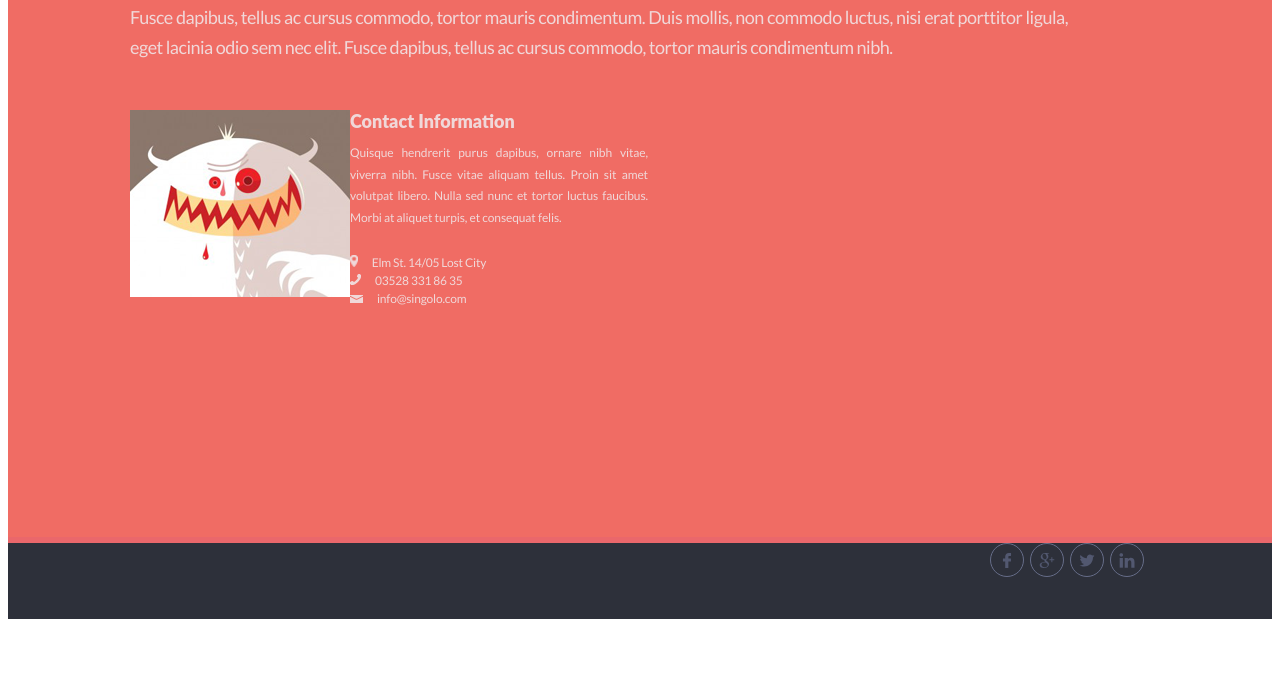
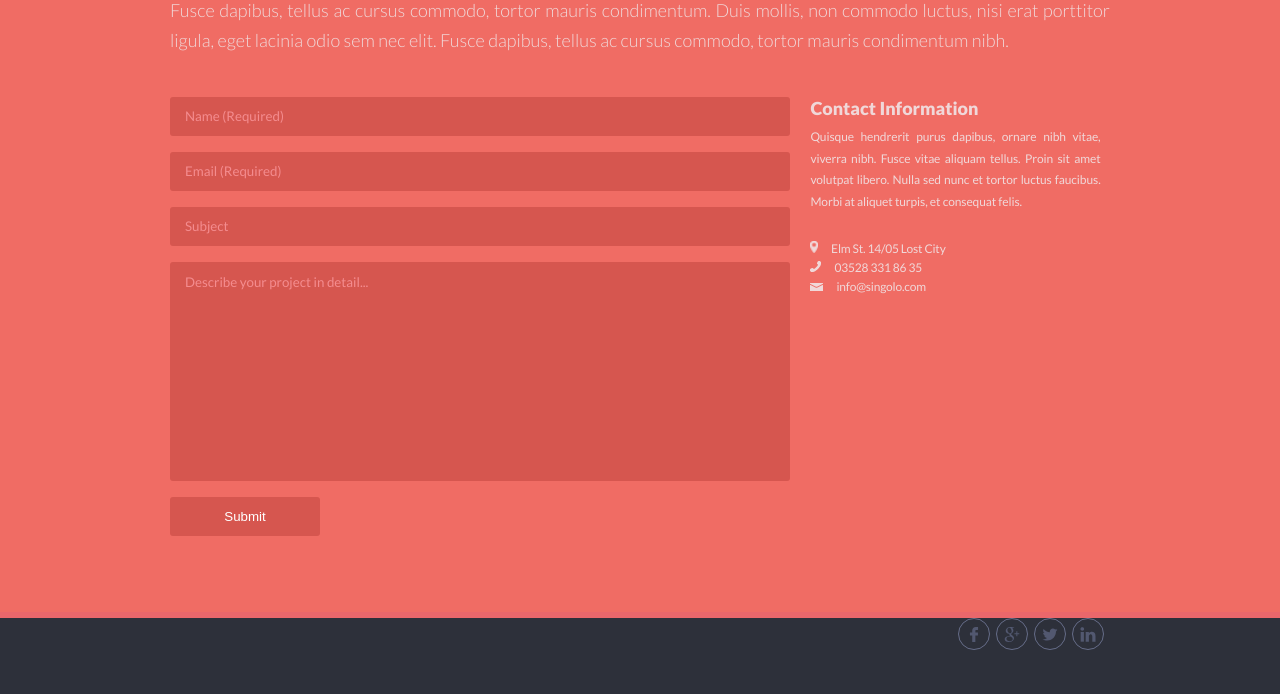
Before and after one commit to Viziter25/singolo, a plain HTML site: page singolo3.html in a window 1280 px wide. Shown: the part 119-813 px from the top of the page. Drawn offline with Linux system fonts and the light colour scheme.

Commit message:
songolo1 PerfectPixel and singolo3 (html-css)

```diff
--- a/singolo3.css
+++ b/singolo3.css
@@ -1,74 +1,85 @@
-.body {
-    margin: 0 ;
-    font-family: 'Lato', sans-serif;
-}
 
 
-h1,
-h2,
-h3,
-h4,
-h5,
-h6 {
-    margin: 0;
-}
-
-p {
-    margin: 0;
-}
-
 .quote {
-    height: 648px;
+    padding: 60px 0;
     background-color: #f06c64;
     border-bottom: solid 6px #ea676b;
 }
 
-.container {
-    width: 100%;
-    max-width: 1020px;
-    margin: 0 auto;
-    padding: 0 40px;
-}
+
 
 .quote__title {
-    padding-top: 59px;
+
     color: #f0d8d9;
-    font-family: "Lato";
+    font-family: "Lato" , sans-serif;
+    font-weight: 900;
     font-size: 30px;
     margin-bottom: 18px;
+    letter-spacing: -.1px;
 }
 
 .quote__text {
-    max-width: 938px;;
-    font-family: "Lato";
     color: #f0d8d9;
     font-size: 18px;
     line-height: 30px;
-    letter-spacing: -.5px;
-    margin-bottom: 48px;
+
+    margin-bottom: 42px;
     font-weight: 300;
     text-align: justify;
+    letter-spacing: px;
 }
 
 .quote__inner {
     display: flex;
 }
 
-.contact{
+.form {
+    width: 66%;
+    padding-right: px;
 
 }
 
+.input {
+    display: block;
+    width: 100%;
+    margin-bottom: 16px;
+    color: #fff;
+    background-color: #d6564f;
+    border: none;
+    border-radius: 3px;
+    padding: 12px 15px;
+}
+
+.input::placeholder {
+    color: #f48c8f;
+    font-family: 'Lato', sans-serif;
+    font-weight: 400;
+}
+
+.input-area {
+    resize: none;
+}
+
+.input--btn {
+    width: 150px;
+    cursor: pointer;
+}
+
+.contact{
+    width: 33%;
+    padding-left: 20px;
+}
+
 .contact__title {
-    margin-bottom: 10px;
-    font-family: "Lato Black", sans-serif;
+    margin-bottom: 7px;
     font-size: 18px;
-    font-weight: 400;
+    font-weight: 900;
     color: #f0d8d9;
 }
 
 .contact__text {
     margin-bottom: 25px;
-    max-width: 298px;
+
     color: #f0d8d9;
     font-family: 'Lato', sans-serif;
     font-size: 12px;
--- a/singolo3.html
+++ b/singolo3.html
@@ -1,12 +1,18 @@
 <!DOCTYPE html>
 <html lang="en">
+
 <head>
     <meta charset="UTF-8">
     <meta name="viewport" content="width=device-width, initial-scale=1.0">
     <title>Singolo3</title>
+    <link rel="stylesheet" href="singolo1.css" />
     <link rel="stylesheet" href="singolo3.css" />
-    <link href="https://fonts.googleapis.com/css?family=Lato:400,700&display=swap" rel="stylesheet" />
+    <link
+      href="https://fonts.googleapis.com/css?family=Lato:300,400,700,900&display=swap"
+      rel="stylesheet"
+    />
 </head>
+
 <body>
 
     <!-- Sprite-->
@@ -15,16 +21,18 @@
 
         <symbol id="facebook1" viewBox="0 0 96.124 96.123">
             <g>
-                <path d="M72.089,0.02L59.624,0C45.62,0,36.57,9.285,36.57,23.656v10.907H24.037c-1.083,0-1.96,0.878-1.96,1.961v15.803
+                <path
+                    d="M72.089,0.02L59.624,0C45.62,0,36.57,9.285,36.57,23.656v10.907H24.037c-1.083,0-1.96,0.878-1.96,1.961v15.803
                     c0,1.083,0.878,1.96,1.96,1.96h12.533v39.876c0,1.083,0.877,1.96,1.96,1.96h16.352c1.083,0,1.96-0.878,1.96-1.96V54.287h14.654
                     c1.083,0,1.96-0.877,1.96-1.96l0.006-15.803c0-0.52-0.207-1.018-0.574-1.386c-0.367-0.368-0.867-0.575-1.387-0.575H56.842v-9.246
-                    c0-4.444,1.059-6.7,6.848-6.7l8.397-0.003c1.082,0,1.959-0.878,1.959-1.96V1.98C74.046,0.899,73.17,0.022,72.089,0.02z"/>
+                    c0-4.444,1.059-6.7,6.848-6.7l8.397-0.003c1.082,0,1.959-0.878,1.959-1.96V1.98C74.046,0.899,73.17,0.022,72.089,0.02z" />
             </g>
         </symbol>
 
         <symbol id="google" viewBox="0 0 96.669 96.669">
             <g>
-                <path d="M50.91,55.189l-4.533-3.522c-1.38-1.144-3.27-2.656-3.27-5.422c0-2.778,1.889-4.544,3.527-6.18
+                <path
+                    d="M50.91,55.189l-4.533-3.522c-1.38-1.144-3.27-2.656-3.27-5.422c0-2.778,1.889-4.544,3.527-6.18
                     c5.279-4.157,10.557-8.581,10.557-17.903c0-9.586-6.031-14.629-8.923-17.022h7.795L64.244,0H39.459
                     C32.658,0,22.856,1.608,15.68,7.533c-5.408,4.666-8.046,11.099-8.046,16.892c0,9.831,7.548,19.798,20.88,19.798
                     c1.259,0,2.636-0.124,4.022-0.252c-0.623,1.515-1.252,2.777-1.252,4.917c0,3.905,2.006,6.299,3.774,8.567
@@ -33,9 +41,9 @@
                     c-10.824,0-15.727-13.992-15.727-22.434c0-3.288,0.623-6.682,2.763-9.333C23.486,6.4,27,4.762,30.281,4.762
                     c10.434,0,15.846,14.118,15.846,23.197c0,2.271-0.251,6.296-3.144,9.207C40.96,39.187,37.574,40.691,34.431,40.691z
                      M34.555,91.387c-13.46,0-22.139-6.438-22.139-15.392c0-8.949,8.048-11.978,10.816-12.979c5.281-1.777,12.076-2.024,13.21-2.024
-                    c1.258,0,1.887,0,2.889,0.126c9.568,6.81,13.721,10.203,13.721,16.65C53.053,85.573,46.635,91.387,34.555,91.387z"/>
+                    c1.258,0,1.887,0,2.889,0.126c9.568,6.81,13.721,10.203,13.721,16.65C53.053,85.573,46.635,91.387,34.555,91.387z" />
                 <polygon points="82.679,40.499 82.679,27.894 76.455,27.894 76.455,40.499 63.869,40.499 63.869,46.793 76.455,46.793
-                    76.455,59.477 82.679,59.477 82.679,46.793 95.328,46.793 95.328,40.499 		"/>
+                    76.455,59.477 82.679,59.477 82.679,46.793 95.328,46.793 95.328,40.499 		" />
             </g>
         </symbol>
 
@@ -48,22 +56,22 @@
                     c0,51.008,36.384,93.376,84.096,103.136c-8.544,2.336-17.856,3.456-27.52,3.456c-6.72,0-13.504-0.384-19.872-1.792
                     c13.6,41.568,52.192,72.128,98.08,73.12c-35.712,27.936-81.056,44.768-130.144,44.768c-8.608,0-16.864-0.384-25.12-1.44
                     C46.496,446.88,101.6,464,161.024,464c193.152,0,298.752-160,298.752-298.688c0-4.64-0.16-9.12-0.384-13.568
-                    C480.224,136.96,497.728,118.496,512,97.248z"/>
+                    C480.224,136.96,497.728,118.496,512,97.248z" />
             </g>
         </symbol>
 
         <symbol id="linkedin" viewBox="0 0 438.536 438.535">
             <g>
-                <rect x="5.424" y="145.895" width="94.216" height="282.932"/>
+                <rect x="5.424" y="145.895" width="94.216" height="282.932" />
                 <path d="M408.842,171.739c-19.791-21.604-45.967-32.408-78.512-32.408c-11.991,0-22.891,1.475-32.695,4.427
                     c-9.801,2.95-18.079,7.089-24.838,12.419c-6.755,5.33-12.135,10.278-16.129,14.844c-3.798,4.337-7.512,9.389-11.136,15.104
                     v-40.232h-93.935l0.288,13.706c0.193,9.139,0.288,37.307,0.288,84.508c0,47.205-0.19,108.777-0.572,184.722h93.931V270.942
                     c0-9.705,1.041-17.412,3.139-23.127c4-9.712,10.037-17.843,18.131-24.407c8.093-6.572,18.13-9.855,30.125-9.855
                     c16.364,0,28.407,5.662,36.117,16.987c7.707,11.324,11.561,26.98,11.561,46.966V428.82h93.931V266.664
-                    C438.529,224.976,428.639,193.336,408.842,171.739z"/>
+                    C438.529,224.976,428.639,193.336,408.842,171.739z" />
                 <path d="M53.103,9.708c-15.796,0-28.595,4.619-38.4,13.848C4.899,32.787,0,44.441,0,58.529c0,13.891,4.758,25.505,14.275,34.829
                     c9.514,9.325,22.078,13.99,37.685,13.99h0.571c15.99,0,28.887-4.661,38.688-13.99c9.801-9.324,14.606-20.934,14.417-34.829
-                    c-0.19-14.087-5.047-25.742-14.561-34.973C81.562,14.323,68.9,9.708,53.103,9.708z"/>
+                    c-0.19-14.087-5.047-25.742-14.561-34.973C81.562,14.323,68.9,9.708,53.103,9.708z" />
             </g>
         </symbol>
 
@@ -72,20 +80,28 @@
     <div class="quote">
         <div class="container">
             <h2 class="quote__title">Get a Quote</h2>
-            <p class="quote__text">Fusce dapibus, tellus ac cursus commodo, tortor mauris condimentum. Duis mollis, non commodo luctus, nisi erat porttitor ligula, eget lacinia odio sem nec elit. Fusce dapibus, tellus ac cursus commodo, tortor mauris condimentum nibh.</p>
+            <p class="quote__text">Fusce dapibus, tellus ac cursus commodo, tortor mauris condimentum. Duis mollis, non
+                commodo luctus, nisi erat porttitor ligula, eget lacinia odio sem nec elit. Fusce dapibus, tellus ac
+                cursus commodo, tortor mauris condimentum nibh.</p>
 
             <div class="quote__inner">
 
-                <div>
-                    <img src="assets/Project8.png" alt="">
-                </div>
+                <form action="/" method="POST" class="form">
+                    <input type="text" class="input" placeholder="Name (Required)" required>
+                    <input type="email" class="input" placeholder="Email (Required)" required>
+                    <input type="text" class="input" placeholder="Subject">
+                    <textarea name="" id="" cols="30" rows="13" class="input input-area" placeholder="Describe your project in detail..."></textarea>
+                    <button type="submit" class="input input--btn">Submit</button>
+                </form>
 
                 <div class="contact">
                     <h3 class="contact__title">Contact Information</h3>
-                    <p class="contact__text">Quisque hendrerit purus dapibus, ornare nibh vitae, viverra nibh. Fusce vitae aliquam tellus. Proin sit amet volutpat libero. Nulla sed nunc et tortor luctus faucibus. Morbi at aliquet turpis, et consequat felis.</p>
+                    <p class="contact__text">Quisque hendrerit purus dapibus, ornare nibh vitae, viverra nibh. Fusce
+                        vitae aliquam tellus. Proin sit amet volutpat libero. Nulla sed nunc et tortor luctus faucibus.
+                        Morbi at aliquet turpis, et consequat felis.</p>
                     <ul class="contact__list">
                         <li class="contact__item">
-                            <img src="assets/location.png" height="12"  alt="">
+                            <img src="assets/location.png" height="12" alt="">
                             <a href="#" class="contact__link">Elm St. 14/05 Lost City</a>
                         </li>
                         <li class="contact__item">
@@ -111,27 +127,27 @@
                 <div class="social">
                     <a href="#" class="social__item" target="_blank">
                         <svg class="social__icon">
-                            <use  xlink:href="#facebook1"></use>
+                            <use xlink:href="#facebook1"></use>
                         </svg>
                     </a>
 
                     <a href="#" class="social__item" target="_blank">
                         <svg class="social__icon">
-                             <use  xlink:href="#google"></use>
+                            <use xlink:href="#google"></use>
                         </svg>
                     </a>
 
                     </a>
                     <a href="#" class="social__item" target="_blank">
                         <svg class="social__icon">
-                             <use  xlink:href="#twitter"></use>
+                            <use xlink:href="#twitter"></use>
                         </svg>
                     </a>
 
                     </a>
                     <a href="#" class="social__item" target="_blank">
                         <svg class="social__icon">
-                             <use  xlink:href="#linkedin"></use>
+                            <use xlink:href="#linkedin"></use>
                         </svg>
                     </a>
                 </div>
@@ -140,4 +156,5 @@
     </div>
 
 </body>
+
 </html>
```
Lines whose indentation alone changed are shown as unchanged.
